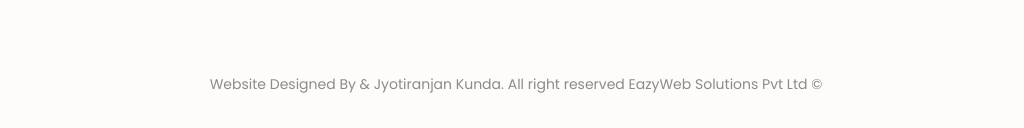
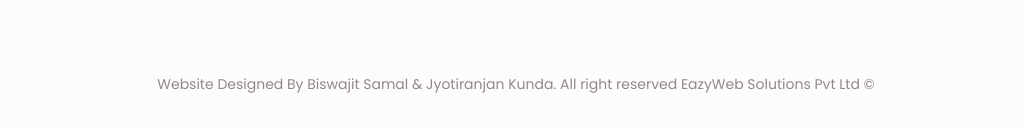
Before and after one commit to biswajit7samal/EazyWebCompanyWebsite, a plain HTML site: page index.html in a window 1280 px wide. Shown: the part 3809-3937 px from the top of the page, without its empty margins (124-1148 px from the left). Drawn offline with nearby package versions, Linux system fonts and the light colour scheme; a web font is replaced by a local one.

Commit message:
path unchanged

```diff
--- a/index.html
+++ b/index.html
@@ -287,7 +287,7 @@
                 </div>
             </div>
 
-            <p class="footer__copy">Website Designed By  & Jyotiranjan Kunda. All right reserved EazyWeb Solutions Pvt Ltd &#169</p>
+            <p class="footer__copy">Website Designed By Biswajit Samal & Jyotiranjan Kunda. All right reserved EazyWeb Solutions Pvt Ltd &#169</p>
         </footer>
 
         <!--========== SCROLL REVEAL ==========-->
```
